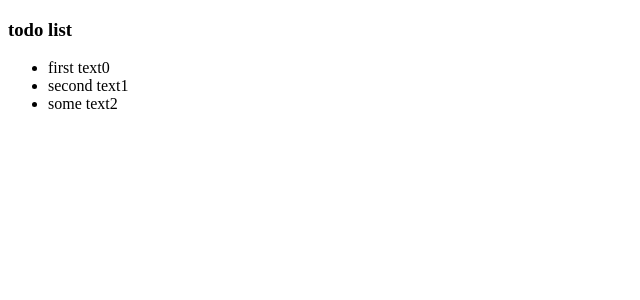
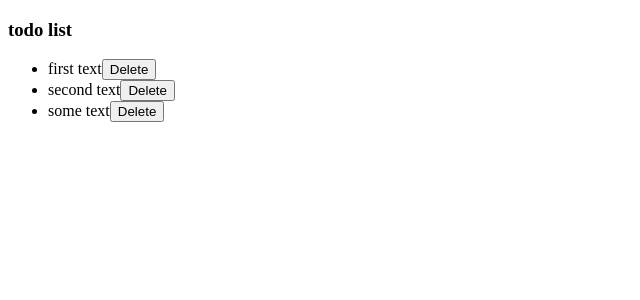
Before and after one commit to AndreyRezanovich/ng-tryout, an Angular app in the folder ng-tryout/: page /todos in a window 1280 px wide. Shown: the top 300 px of the page, without its empty margins (0-640 px from the left). Built offline with nearby package versions, Linux system fonts and the light colour scheme.

Commit message:
LEARN-6 - implemented delete functionality;

```diff
--- a/ng-tryout/src/app/app.component.ts
+++ b/ng-tryout/src/app/app.component.ts
@@ -1,5 +1,5 @@
-import { Component } from '@angular/core';
-import { HttpClient } from '@angular/common/http';
+import {Component} from '@angular/core';
+import {HttpClient} from '@angular/common/http';
 
 
 @Component({
@@ -10,5 +10,4 @@ import { HttpClient } from '@angular/common/http';
 export class AppComponent {
 
   title = 'ng-tryout';
-
 }
--- a/ng-tryout/src/app/pages/todos/todos.component.html
+++ b/ng-tryout/src/app/pages/todos/todos.component.html
@@ -1,6 +1,7 @@
 <h3>todo list</h3>
 <div>
   <ul>
-    <li *ngFor="let todo of todos; let myIndex = index;">{{todo.text + myIndex}}</li>
+    <li *ngFor="let todo of todos;">{{todo.text}}<span class="delete"><button (click)="deleteTodo(todo)">Delete</button></span>
+    </li>
   </ul>
 </div>
--- a/ng-tryout/src/app/pages/todos/todos.component.ts
+++ b/ng-tryout/src/app/pages/todos/todos.component.ts
@@ -16,7 +16,6 @@ export class TodosComponent implements OnInit {
   }
 
   ngOnInit(): void {
-    console.log('on view init');
     this.dataService.fetchTodoList().subscribe(
       (todoList: Todo[]) => {
         this.todos = todoList;
@@ -24,4 +23,10 @@ export class TodosComponent implements OnInit {
     );
   }
 
+  deleteTodo(todo: Todo): void {
+    this.todos = this.todos.filter((t: Todo) => {
+      return t.id !== todo.id;
+    });
+  }
+
 }
```
